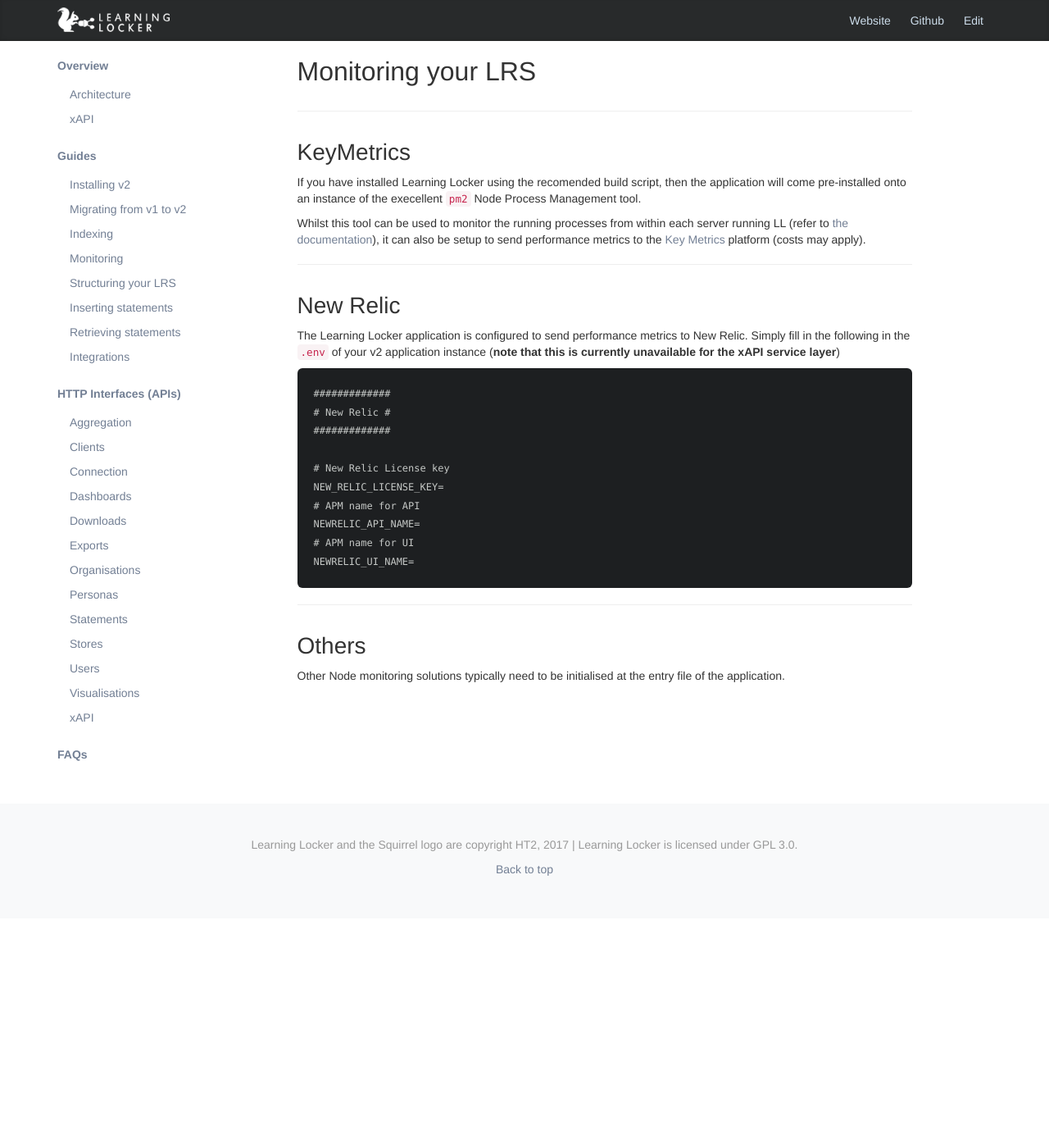
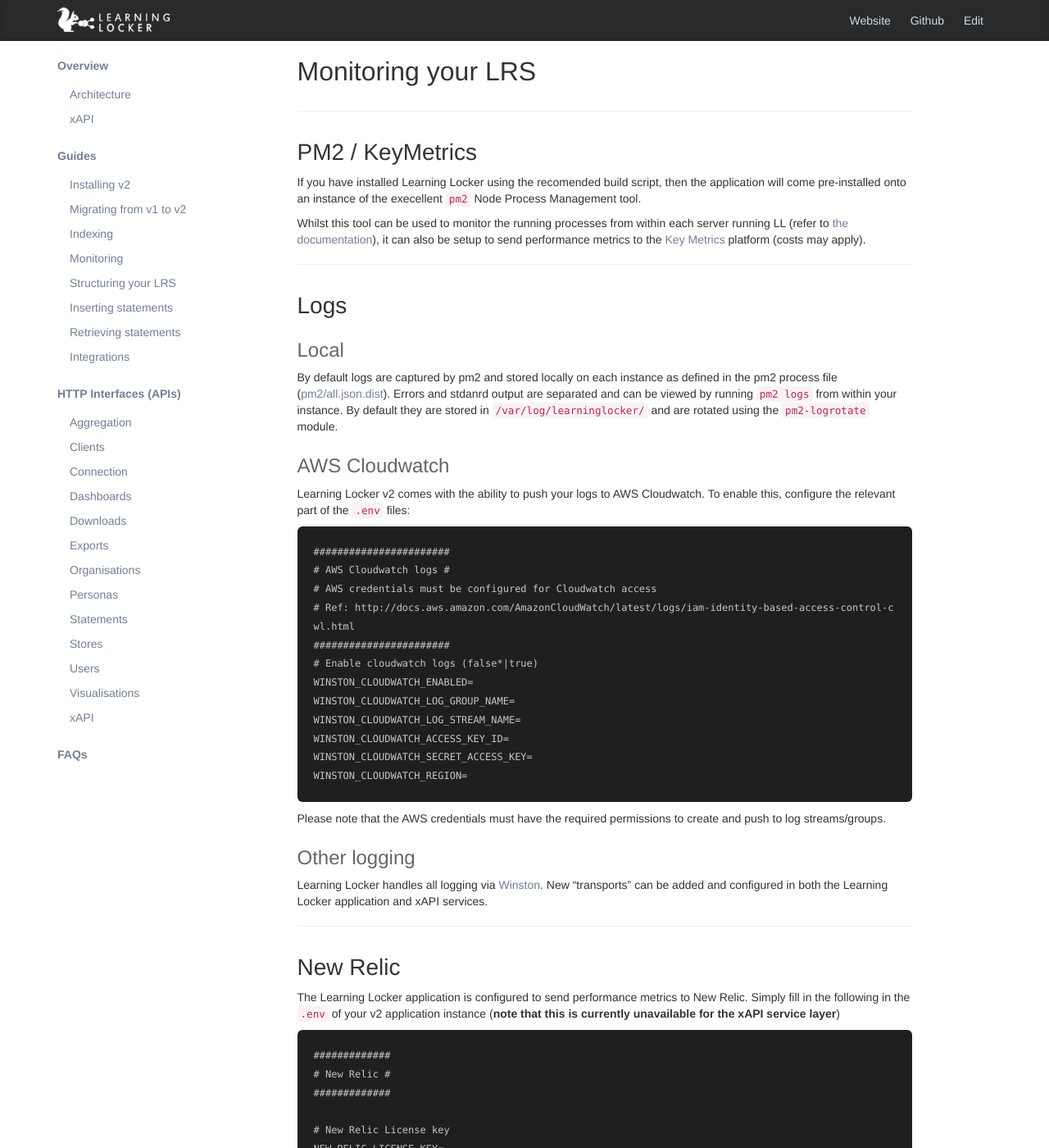
Before and after one commit to LearningLocker/docs, a Jekyll site: the page built from src/guides-monitoring.md, in a window 1280 px wide and 1400 px high. Shown: the whole window at 82% size. Built offline with Jekyll 4.4.1, drawn with Linux system fonts in a browser that asks for light colours; nearby versions of some CDN libraries; our own code applies the rules of GitHub Pages for plain Markdown files.

Commit message:
Update guides-monitoring.md

````diff
--- a/src/guides-monitoring.md
+++ b/src/guides-monitoring.md
@@ -3,11 +3,42 @@
 
 # Monitoring your LRS
 
-## KeyMetrics
+## PM2 / KeyMetrics
 
 If you have installed Learning Locker using the recomended build script, then the application will come pre-installed onto an instance of the execellent [`pm2`](http://pm2.keymetrics.io/) Node Process Management tool.
 
 Whilst this tool can be used to monitor the running processes from within each server running LL (refer to [the documentation](http://pm2.keymetrics.io/docs/usage/monitoring/)), it can also be setup to send performance metrics to the [Key Metrics](http://docs.keymetrics.io/) platform (costs may apply).
+
+## Logs
+
+### Local
+
+By default logs are captured by pm2 and stored locally on each instance as defined in the pm2 process file  ([pm2/all.json.dist](https://github.com/LearningLocker/learninglocker_v2/blob/master/pm2/all.json.dist)). Errors and stdanrd output are separated and can be viewed by running `pm2 logs` from within your instance. By default they are stored in `/var/log/learninglocker/` and are rotated using the [`pm2-logrotate`](https://github.com/pm2-hive/pm2-logrotate) module.
+
+### AWS Cloudwatch
+Learning Locker v2 comes with the ability to push your logs to AWS Cloudwatch. To enable this, configure the relevant part of the `.env` files:
+
+```
+#######################
+# AWS Cloudwatch logs #
+# AWS credentials must be configured for Cloudwatch access
+# Ref: http://docs.aws.amazon.com/AmazonCloudWatch/latest/logs/iam-identity-based-access-control-cwl.html
+#######################
+# Enable cloudwatch logs (false*|true)
+WINSTON_CLOUDWATCH_ENABLED=
+WINSTON_CLOUDWATCH_LOG_GROUP_NAME=
+WINSTON_CLOUDWATCH_LOG_STREAM_NAME=
+WINSTON_CLOUDWATCH_ACCESS_KEY_ID=
+WINSTON_CLOUDWATCH_SECRET_ACCESS_KEY=
+WINSTON_CLOUDWATCH_REGION=
+```
+
+Please note that the AWS credentials must have the required permissions to create and push to log streams/groups.
+
+### Other logging
+
+Learning Locker handles all logging via [Winston](https://www.npmjs.com/package/winston). New "transports" can be added and configured in both the Learning Locker application and xAPI services.
+
 
 ## New Relic
 
````
